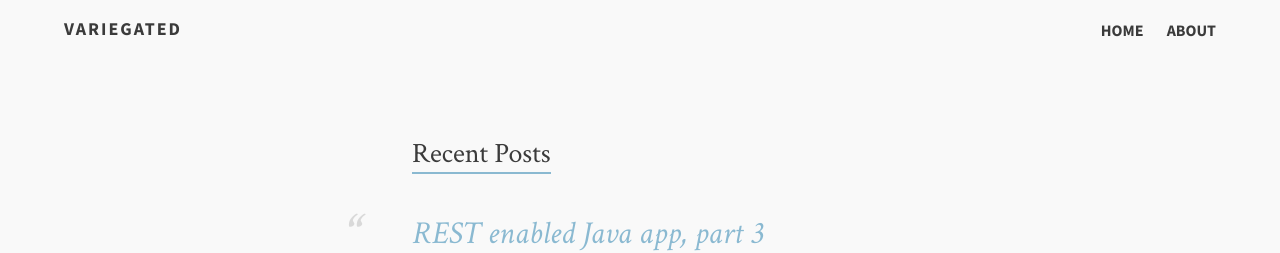
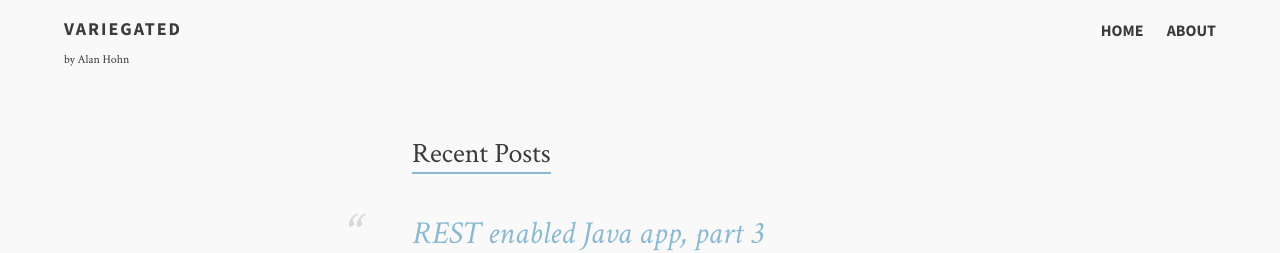
Before and after one commit to AlanHohn/alanhohn.github.io, a Jekyll site: the page built from index.md, in a window 1280 px wide. Shown: the top 253 px of the page. Built offline with Jekyll 4.4.1, drawn with Linux system fonts in a browser that asks for light colours.

```diff
--- a/_includes/header.html
+++ b/_includes/header.html
@@ -45,7 +45,8 @@
     <header class="site-header darken">
       <div class="wrap">
         <hgroup>
-          <h1><a href="/">{{ site.title }}</a></h1>
+          <h1><a href="/">{{ site.title }}</a></h1><br/>
+          <h6>by {{ site.owner.name }}</h6>
         </hgroup>
         <a href="#nav" class="menu"><span class='icons'>☰</span></a>
         <nav role="navigation">
```
